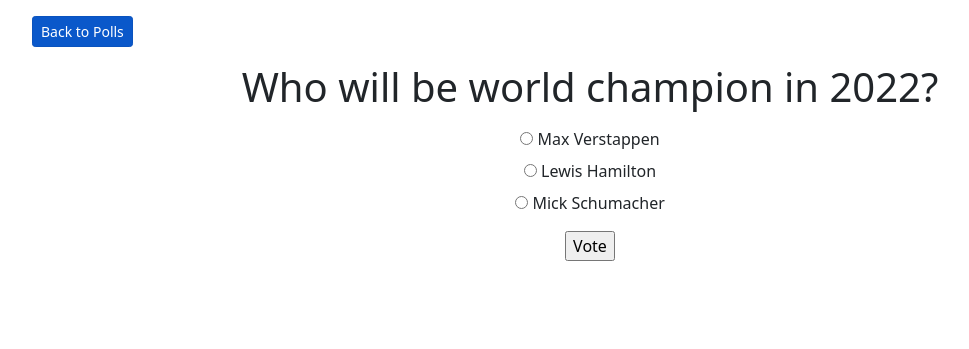
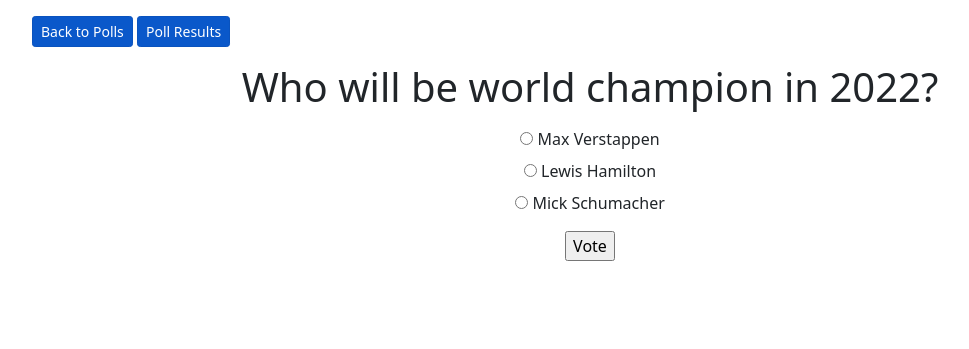
Before and after one commit to Dave8012/TrackTime, a Django app: page /polls/8/ in a window 1280 px wide. Shown: the part 71-420 px from the top of the page, without its empty margins (50-1019 px from the left). Run offline with Django 4.2, Linux system fonts and the light colour scheme; data comes from the database, SQL or seed files in the repository; both versions use the stored data as it was after the commit.

Commit message:
Added Results button to poll voting screen

```diff
--- a/tracktime/polls/templates/polls/detail.html
+++ b/tracktime/polls/templates/polls/detail.html
@@ -19,9 +19,11 @@
 
         <div class="container">
 
-            <!-- Back Button -->
+            <!-- Back Button & Results Button-->
             <div class="col-xs-1 mt-3" align="start">
                 <a href="{% url 'polls:index' %}" class="btn btn-primary btn-sm active" role="button">Back to Polls</a>
+                <a href="{% url 'polls:results' question.id %}" class="btn btn-primary btn-sm active" role="button">
+                    Poll Results</a>
             </div>
 
             <!-- Detail Header Column -->
```
Also changed, not shown: tracktime/db.sqlite3.
